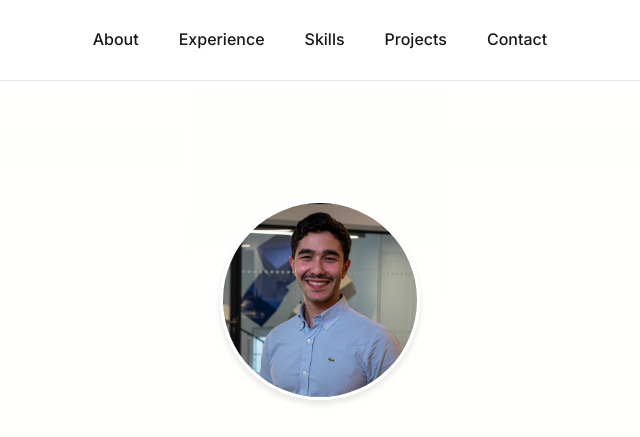
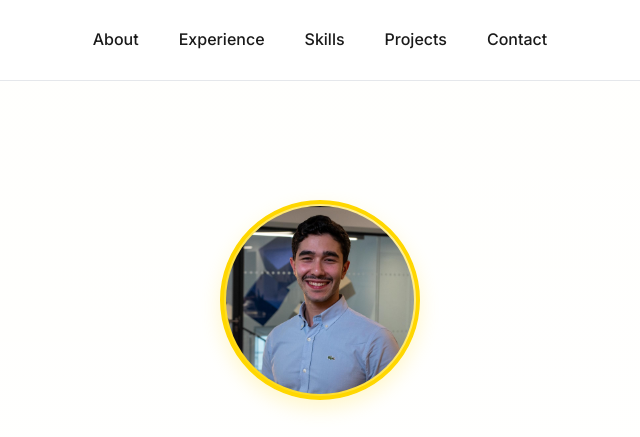
Before and after one commit to Ghali96/Ghali_Portfolio, a plain HTML site: page index.html in a window 1280 px wide. Shown: the top 437 px of the page, without its empty margins (320-960 px from the left). Drawn offline with Linux system fonts and the light colour scheme.

Commit message:
Update profile photo styling and Le Wagon dates

```diff
--- a/index.html
+++ b/index.html
@@ -91,7 +91,7 @@
                         <h3>Data Analyst</h3>
                     </div>
                     <p class="company">Le Wagon • Training</p>
-                    <p class="duration">Jan 2024 - Feb 2024 • 2 mos</p>
+                    <p class="duration">Oct 2023 - Dec 2023 • 3 mos</p>
                     <p class="location">Paris, Ile-de-France, France • On-site</p>
                     <div class="description">
                         <p>Intensive 9-week bootcamp focused on Data Analysis, Machine Learning, and Data Engineering.</p>
--- a/styles.css
+++ b/styles.css
@@ -170,9 +170,11 @@ nav {
     height: 200px;
     border-radius: 50%;
     object-fit: cover;
-    border: 3px solid white;
-    box-shadow: 0 4px 6px rgba(0, 0, 0, 0.1);
+    border: 4px solid var(--accent-color);
+    box-shadow: 0 8px 20px rgba(255, 215, 0, 0.2);
     transition: transform 0.3s ease;
+    background: linear-gradient(45deg, var(--accent-color), rgba(255, 215, 0, 0.3));
+    padding: 2px;
 }
 
 .profile-image img:hover {
```
